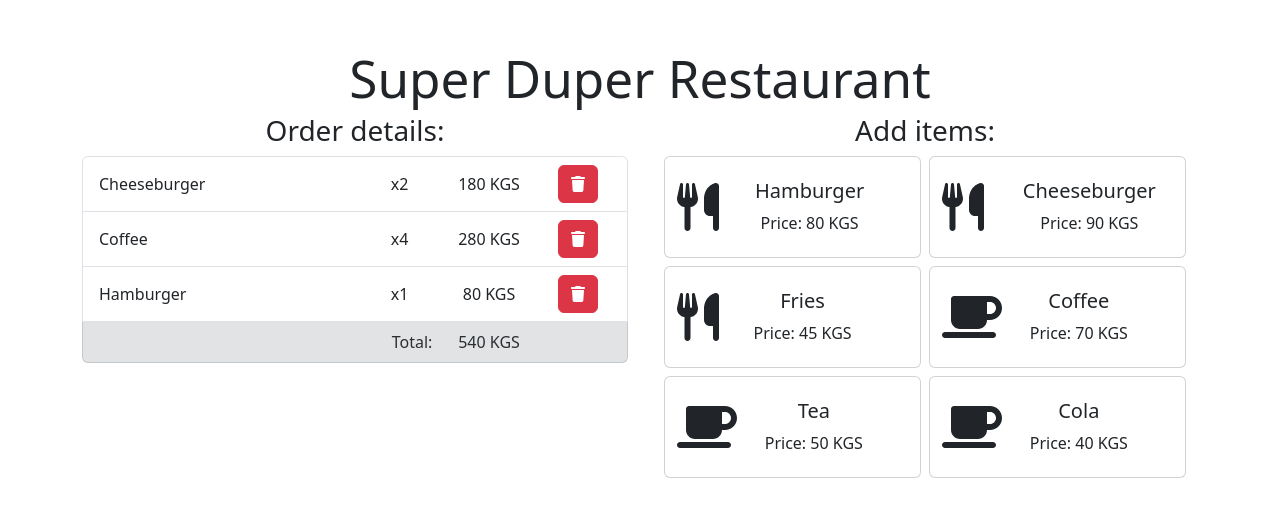
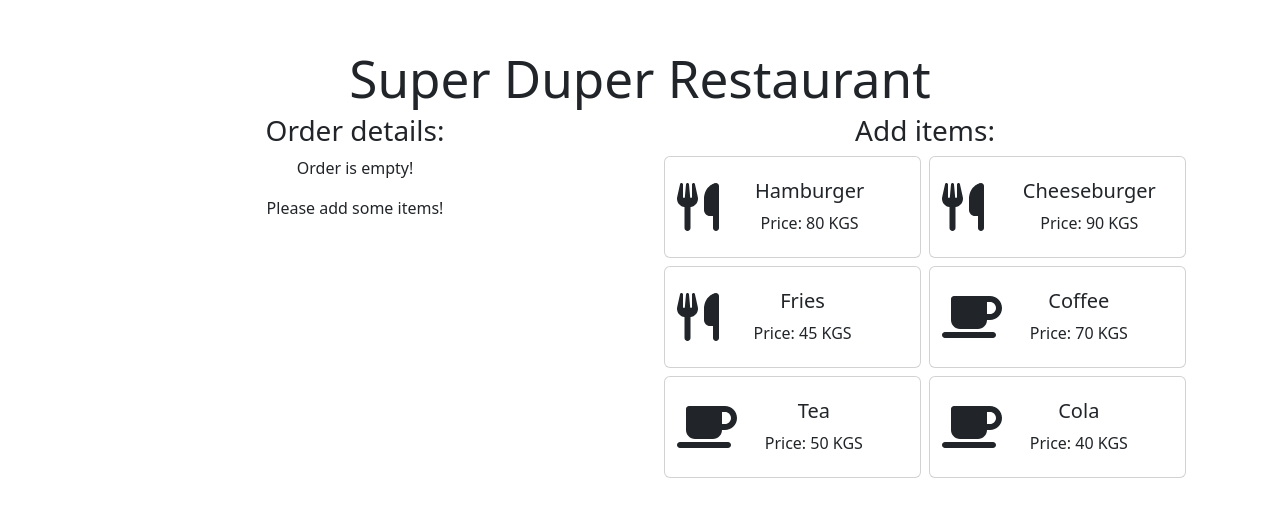
Before and after one commit to miloradowicz/js26-exam7, a React (Vite) app: page / in a window 1280 px wide. Shown: the part 136-652 px from the top of the page. Built offline with nearby package versions, Linux system fonts and the light colour scheme.

Commit message:
App completed

```diff
--- a/src/App.tsx
+++ b/src/App.tsx
@@ -5,15 +5,40 @@ import OrderList from './components/OrderList/OrderList';
 import ProductList from './components/ProductList/ProductList';
 import './App.css';
 
-const order: OrderUnit[] = [
-  { product: products[1], qty: 2 },
-  { product: products[3], qty: 4 },
-  { product: products[0], qty: 1 },
-];
+function App() {
+  const [order, setOrder] = useState<OrderUnit[]>([]);
 
-function App() {
-  const addProduct = () => {};
-  const deleteProduct = () => {};
+  const addProduct = (product: Product) => {
+    setOrder((order) => {
+      const _order = [...order];
+
+      const i = _order.findIndex((x) => x.product.id === product.id);
+      if (i < 0) {
+        _order.push({ product, qty: 1 });
+      } else {
+        _order.splice(i, 1, { ..._order[i], qty: _order[i].qty + 1 });
+      }
+
+      return _order;
+    });
+  };
+
+  const deleteProduct = (product: Product) => {
+    setOrder((order) => {
+      const _order = [...order];
+
+      const i = _order.findIndex((x) => x.product.id === product.id);
+      if (i >= 0) {
+        if (_order[i].qty > 1) {
+          _order.splice(i, 1, { ..._order[i], qty: _order[i].qty - 1 });
+        } else {
+          _order.splice(i, 1);
+        }
+      }
+
+      return _order;
+    });
+  };
 
   return (
     <div className='container'>
```
